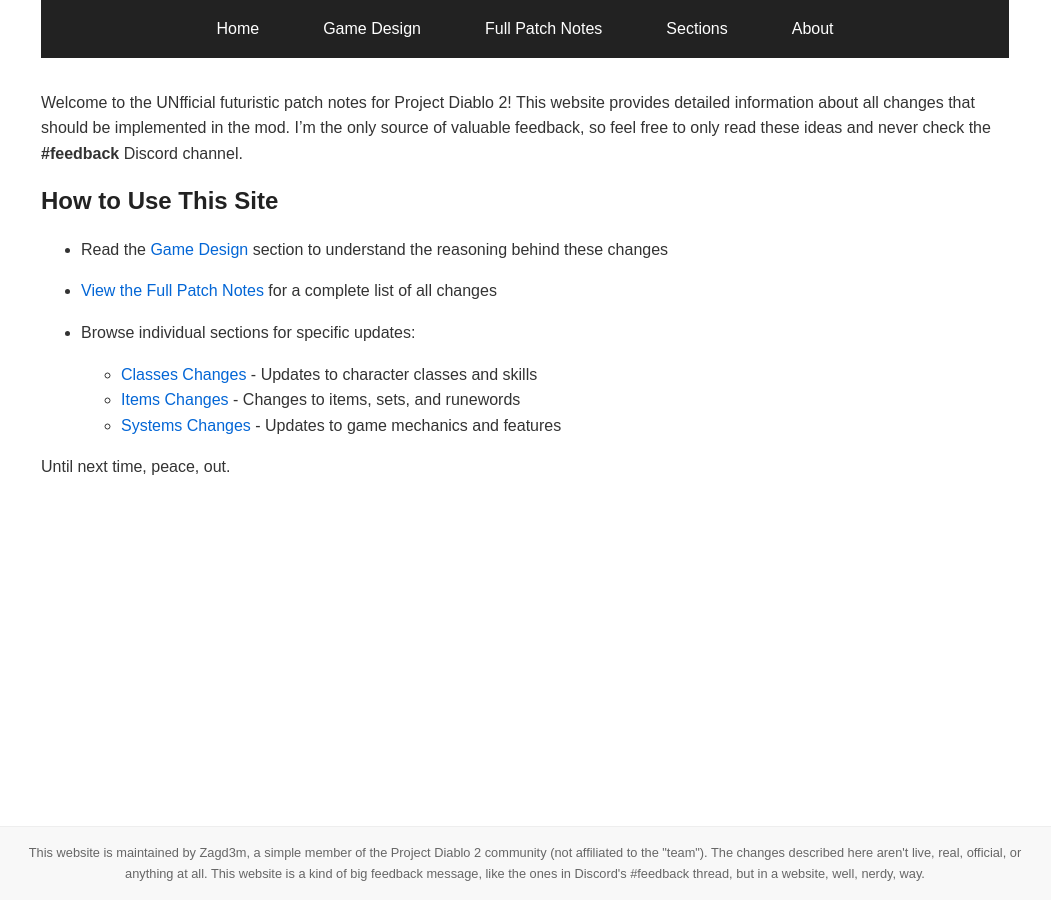
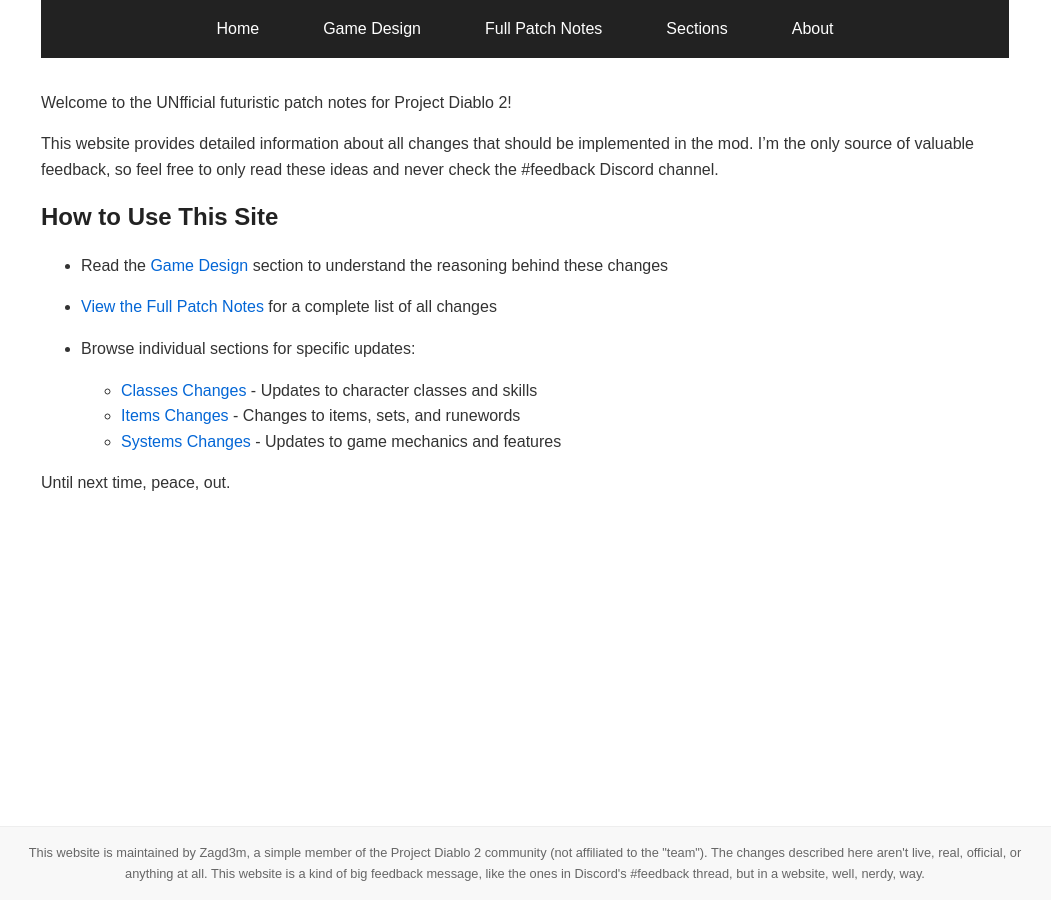
Before and after one commit to zagd3m/patchnotes, a Jekyll site: the page built from docs/index.md, in a window 1280 px wide. Shown: the whole page, without its empty margins (115-1166 px from the left). Built offline with Jekyll 4.4.1, drawn with Linux system fonts in a browser that asks for light colours.

Commit message:
Markdown improvements.

```diff
--- a/docs/index.md
+++ b/docs/index.md
@@ -5,8 +5,8 @@
 ---
 
 Welcome to the UNfficial futuristic patch notes for Project Diablo 2!
-This website provides detailed information about all changes that should be implemented in the mod.
-I'm the only source of valuable feedback, so feel free to only read these ideas and never check the <b>#feedback</b> Discord channel.
+
+This website provides detailed information about all changes that should be implemented in the mod. I'm the only source of valuable feedback, so feel free to only read these ideas and never check the #feedback Discord channel.
 
 ## How to Use This Site
 
```
Also changed, not shown: docs/about.md (+1 -0 lines), docs/gamedesign/index.md (+1 -0 lines), 1 other file.
